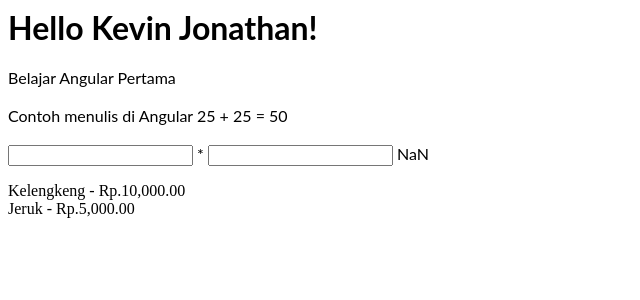
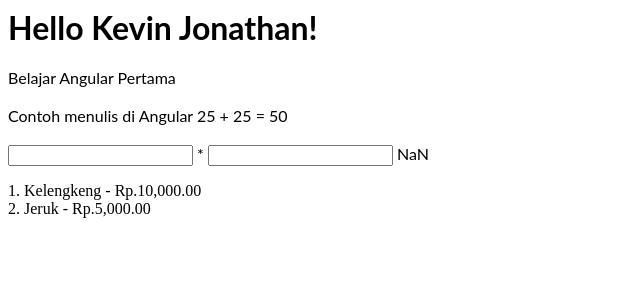
Before and after one commit to KevinJonathan117/learn-angular, an Angular app: page / in a window 1280 px wide. Shown: the top 300 px of the page, without its empty margins (0-640 px from the left). Built offline with nearby package versions, Linux system fonts and the light colour scheme.

Commit message:
Adding index to itembuah

```diff
--- a/src/app/app.component.html
+++ b/src/app/app.component.html
@@ -14,8 +14,8 @@
   {{a * b}}
 </p>
 
-<div *ngFor="let buah of itembuah">
-  {{ buah.nama }} - {{ buah.harga | currency : 'Rp.'}}
+<div *ngFor="let buah of itembuah; let i = index">
+  {{i+1}}. {{ buah.nama }} - {{ buah.harga | currency : 'Rp.'}}
 </div>
 
 <!--angular.io/guide/pipes-->
```
